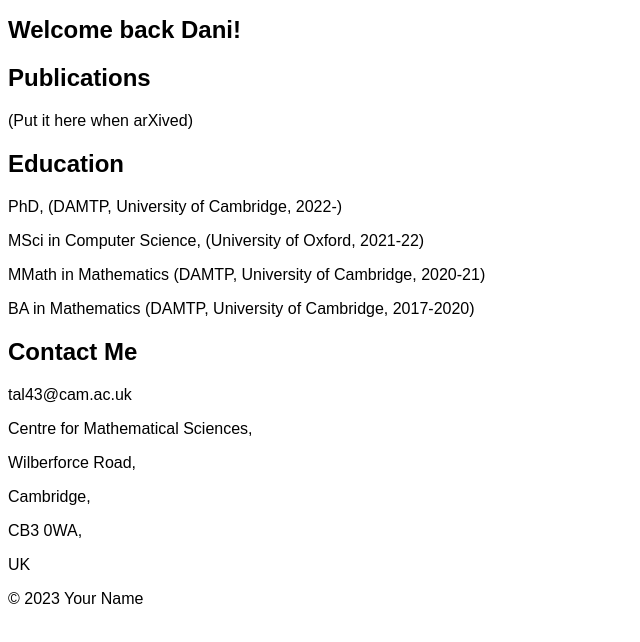
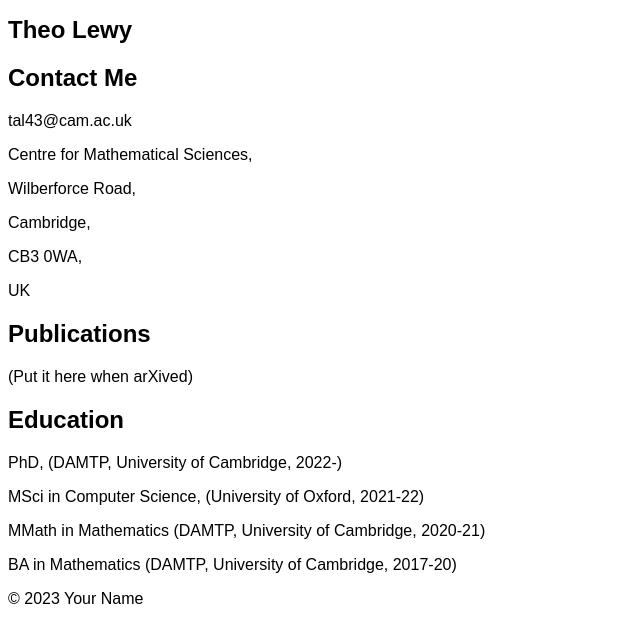
Before and after one commit to theolewy/theolewy.github.io, a plain HTML site: page index.html in a window 1280 px wide. Shown: the whole page, without its empty margins (0-640 px from the left). Drawn offline with Linux system fonts and the light colour scheme.

Commit message:
small edit

```diff
--- a/index.html
+++ b/index.html
@@ -8,7 +8,7 @@
 </head>
 <body>
     <header>
-        <h1>Welcome back Dani!</h1>
+        <h1>Theo Lewy</h1>
 <!--        <nav>-->
 <!--            <ul>-->
 <!--                <li><a href="#">Home</a></li>-->
@@ -16,6 +16,15 @@
 <!--                <li><a href="#">Contact</a></li>-->
 <!--            </ul>-->
 <!--        </nav>-->
+                <section>
+            <h2>Contact Me</h2>
+            <p>tal43@cam.ac.uk</p>
+            <p>Centre for Mathematical Sciences,</p>
+            <p>Wilberforce Road,</p>
+            <p>Cambridge,</p>
+            <p>CB3 0WA,</p>
+            <p>UK</p>
+        </section>
     </header>
     <main>
         <section>
@@ -27,20 +36,10 @@
             <p>PhD, (DAMTP, University of Cambridge, 2022-) </p>
             <p>MSci in Computer Science, (University of Oxford, 2021-22) </p>
             <p>MMath in Mathematics (DAMTP, University of Cambridge, 2020-21) </p>
-            <p>BA in Mathematics (DAMTP, University of Cambridge, 2017-2020) </p>
-
+            <p>BA in Mathematics (DAMTP, University of Cambridge, 2017-20) </p>
         </section>
-        <section>
-            <h2>Contact Me</h2>
-            <p>tal43@cam.ac.uk</p>
-            <p>Centre for Mathematical Sciences,</p>
-            <p>Wilberforce Road,</p>
-            <p>Cambridge,</p>
-            <p>CB3 0WA,</p>
-            <p>UK</p>
 
 
-        </section>
     </main>
     <footer>
         &copy; 2023 Your Name
```
